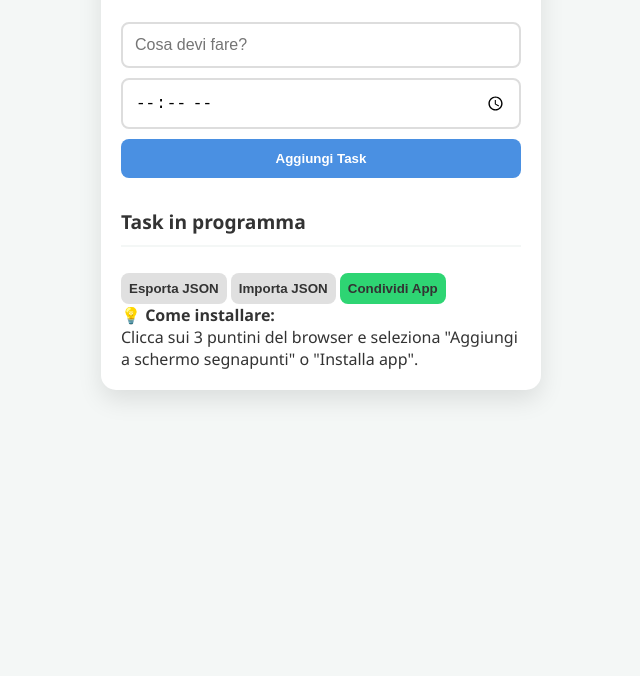
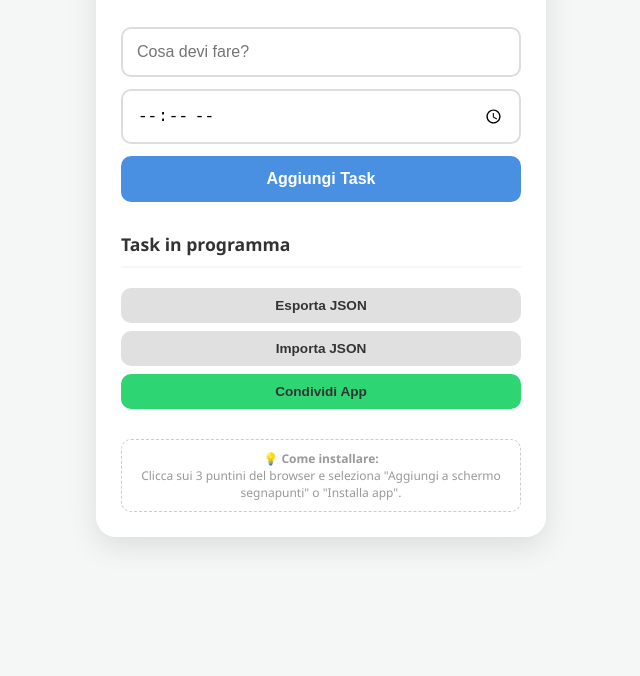
Before and after one commit to to-do-app61/to-do, a plain HTML site: page index.html in a window 1280 px wide. Shown: the part 124-800 px from the top of the page, without its empty margins (319-959 px from the left). Drawn offline with Linux system fonts and the light colour scheme.

Commit message:
Update style.css

```diff
--- a/style.css
+++ b/style.css
@@ -4,6 +4,7 @@
     --text-color: #333;
     --card-bg: #ffffff;
     --accent-color: #ff4757;
+    --success-color: #2ed573;
 }
 
 body {
@@ -14,67 +15,77 @@ body {
     display: flex;
     justify-content: center;
     padding: 20px;
+    transition: background-color 0.5s ease;
 }
 
 .app-container {
     width: 100%;
-    max-width: 400px; /* Ottimizzato per lo schermo dello smartphone */
+    max-width: 400px;
     background: var(--card-bg);
-    padding: 20px;
-    border-radius: 15px;
-    box-shadow: 0 10px 25px rgba(0,0,0,0.1);
+    padding: 25px;
+    border-radius: 20px;
+    box-shadow: 0 10px 30px rgba(0,0,0,0.1);
 }
 
 header h1 {
     margin: 0;
     color: var(--primary-color);
+    font-size: 2rem;
 }
 
 header p {
     font-size: 0.9rem;
     color: #666;
+    margin-bottom: 20px;
 }
 
 .input-section {
     margin: 30px 0;
     display: flex;
     flex-direction: column;
-    gap: 10px;
+    gap: 12px;
 }
 
 input {
-    padding: 12px;
+    padding: 14px;
     border: 2px solid #ddd;
-    border-radius: 8px;
+    border-radius: 10px;
     font-size: 1rem;
+    outline: none;
+}
+
+input:focus {
+    border-color: var(--primary-color);
 }
 
 button {
-    padding: 12px;
+    padding: 14px;
     background-color: var(--primary-color);
     color: white;
     border: none;
-    border-radius: 8px;
+    border-radius: 10px;
     font-weight: bold;
+    font-size: 1rem;
     cursor: pointer;
-    transition: transform 0.1s;
+    transition: transform 0.1s, background-color 0.2s;
 }
 
 button:active {
-    transform: scale(0.98);
+    transform: scale(0.97);
 }
 
 .secondary {
     background-color: #e0e0e0;
     color: #333;
-    margin-top: 10px;
-    padding: 8px;
+    padding: 10px;
+    font-size: 0.85rem;
 }
 
 .list-section h2 {
-    font-size: 1.2rem;
+    font-size: 1.1rem;
     border-bottom: 2px solid var(--bg-color);
     padding-bottom: 10px;
+    margin-bottom: 15px;
 }
 
 ul {
@@ -87,11 +98,11 @@ ul {
     border: 1px solid #eee;
     padding: 15px;
     margin: 10px 0;
-    border-radius: 8px;
+    border-radius: 10px;
     display: flex;
     justify-content: space-between;
     align-items: center;
-    animation: fadeIn 0.3s ease;
+    animation: fadeIn 0.4s ease;
 }
 
 @keyframes fadeIn {
@@ -111,6 +122,23 @@ ul {
 
 .delete-btn {
     background: var(--accent-color);
-    padding: 8px;
+    padding: 8px 12px;
     font-size: 0.8rem;
 }
+
+.actions {
+    display: flex;
+    flex-direction: column;
+    gap: 8px;
+    margin-top: 20px;
+}
+
+.instructions {
+    margin-top: 30px;
+    font-size: 0.75rem;
+    color: #999;
+    text-align: center;
+    border: 1px dashed #ccc;
+    padding: 10px;
+    border-radius: 10px;
+}
```
